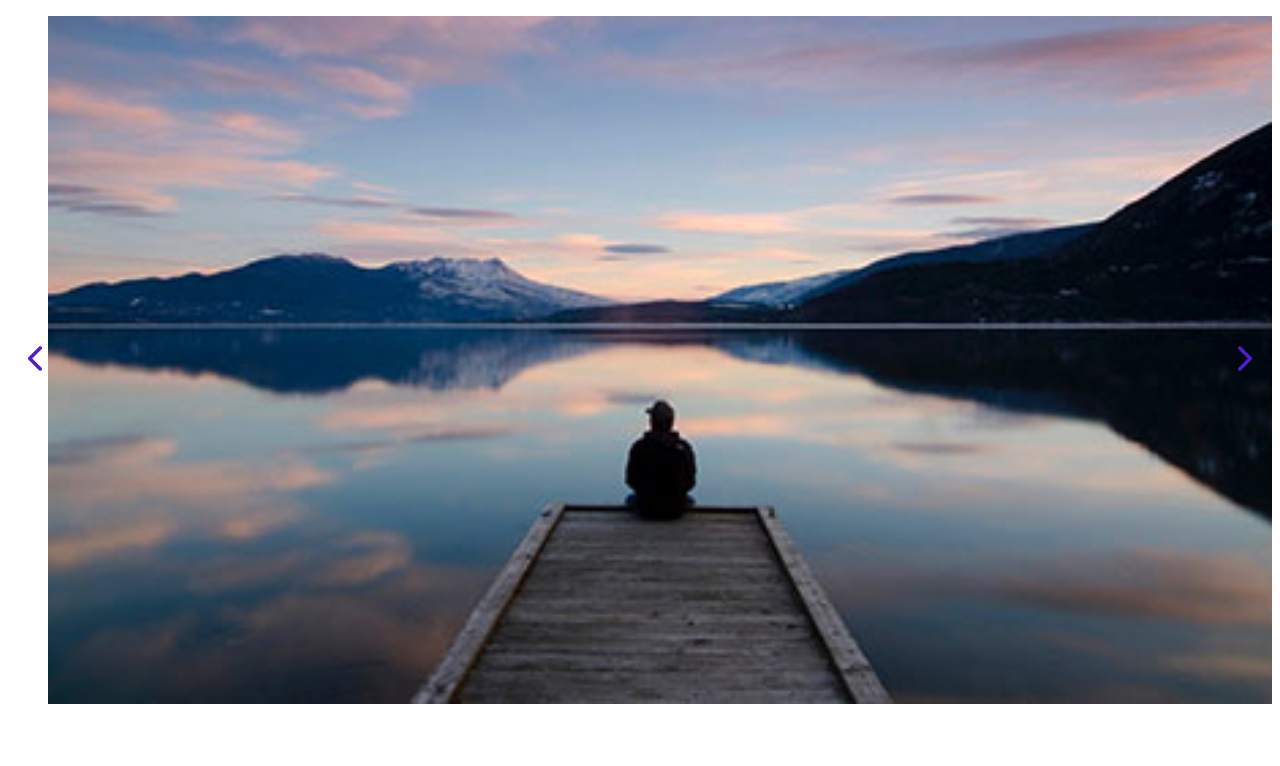
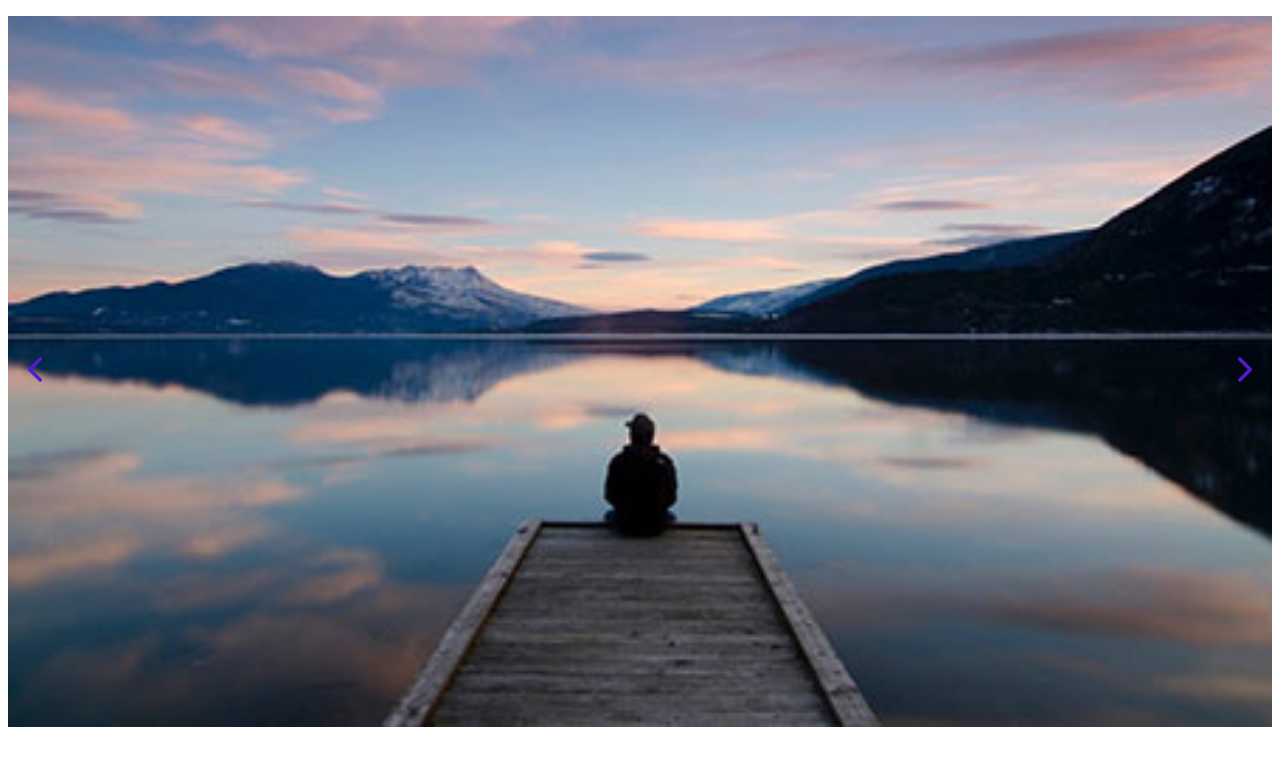
Before and after one commit to Sansone11/js-array-carousel, a plain HTML site: page index.html in a window 1280 px wide. Drawn offline with Linux system fonts and the light colour scheme.

Commit message:
carousel-edit

```diff
--- a/css/style.css
+++ b/css/style.css
@@ -27,6 +27,10 @@ ul {
 	display: block;
 }
 
+.slides-wrapper{
+    padding: 0;
+}
+
 .arrows {
 	display: flex;
 	justify-content: space-between;
```
